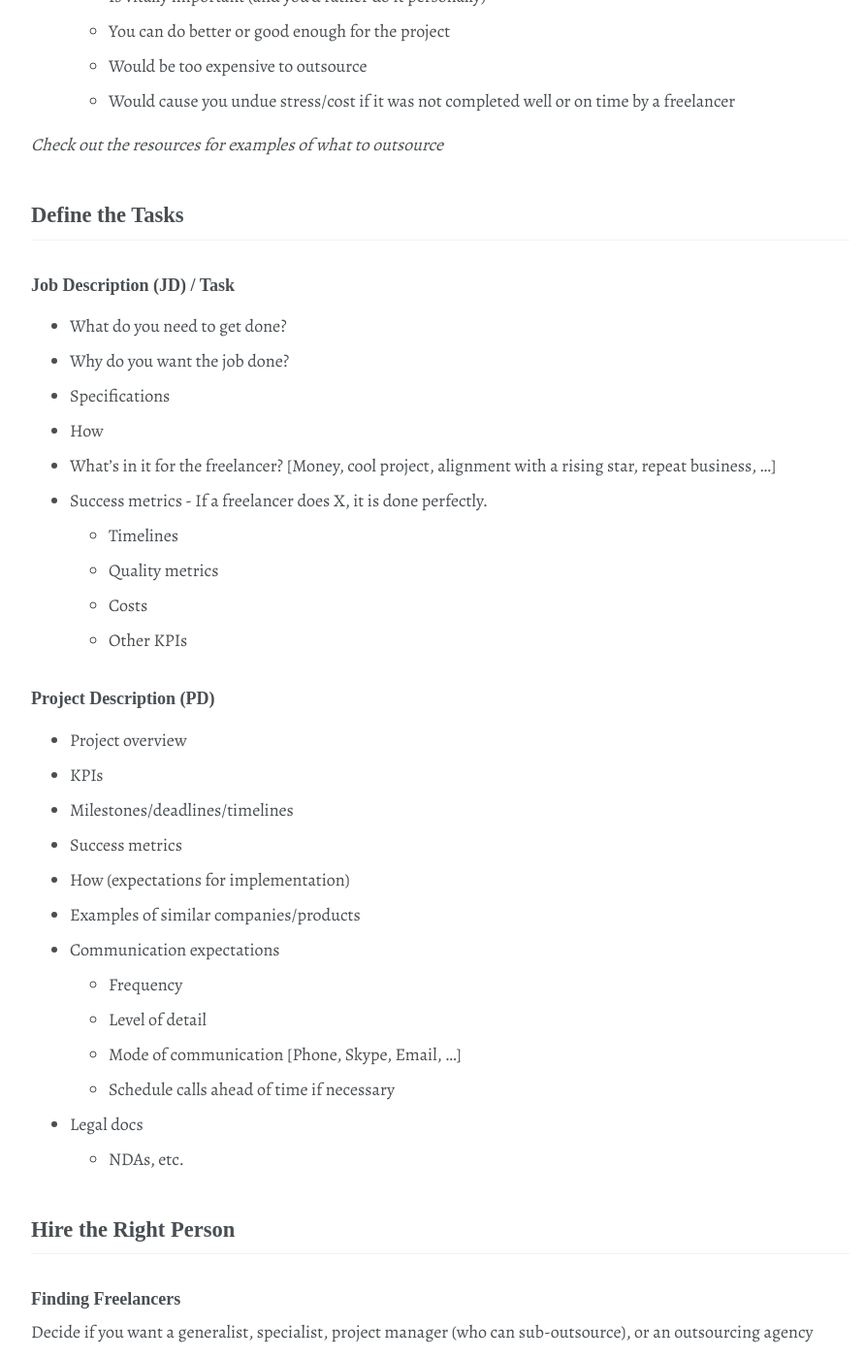
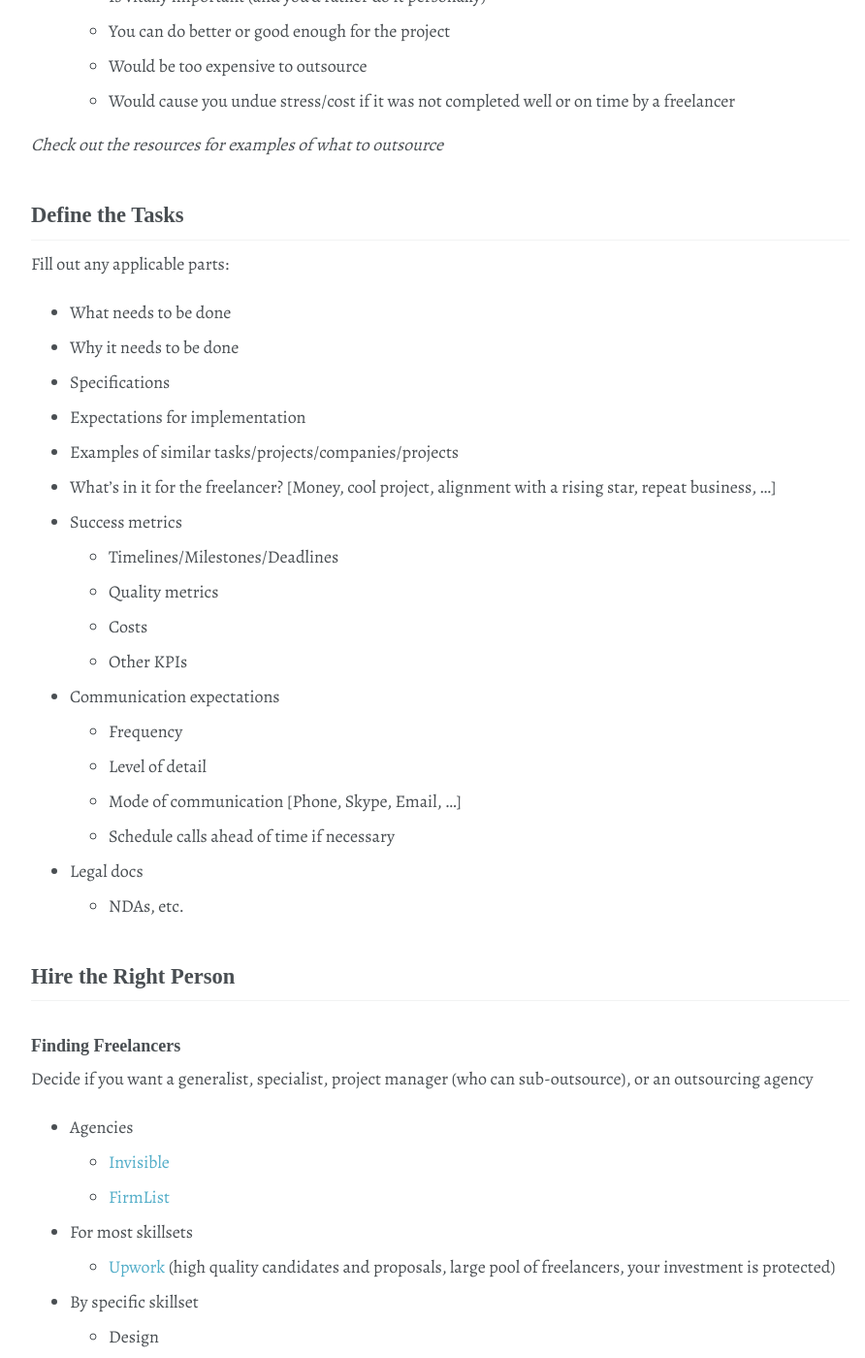
Before and after one commit to shanemileham/levelupmylife, a Jekyll site: the page built from _content/learn/outsourcing.md, in a window 1280 px wide and 1400 px high, scrolled down 920 px. Shown: the whole window at 97% size, without its empty margins (86-978 px from the left). Built offline with Jekyll 4.4.1, drawn with Linux system fonts in a browser that asks for light colours; some web fonts are replaced; comment, search, counter and statistics services are not loaded; some of the changed text lies outside the part shown.

Commit message:
Outsourcing - Combined JD and PD

```diff
--- a/_content/learn/outsourcing.md
+++ b/_content/learn/outsourcing.md
@@ -31,27 +31,18 @@ All tasks to be outsourced are things where your time would be better spent else
 _Check out the resources for examples of what to outsource_
 
 ## Define the Tasks
-
-### Job Description (JD) / Task
-- What do you need to get done?
-- Why do you want the job done?
+Fill out any applicable parts:
+- What needs to be done
+- Why it needs to be done
 - Specifications
-- How
+- Expectations for implementation
+- Examples of similar tasks/projects/companies/projects
 - What's in it for the freelancer? [Money, cool project, alignment with a rising star, repeat business, ...]
-- Success metrics - If a freelancer does X, it is done perfectly.
-  - Timelines
+- Success metrics
+  - Timelines/Milestones/Deadlines
   - Quality metrics
   - Costs
   - Other KPIs
-
-
-### Project Description (PD)
-- Project overview
-- KPIs
-- Milestones/deadlines/timelines
-- Success metrics
-- How (expectations for implementation)
-- Examples of similar companies/products
 - Communication expectations
   - Frequency
   - Level of detail
@@ -59,6 +50,7 @@ _Check out the resources for examples of what to outsource_
   - Schedule calls ahead of time if necessary
 - Legal docs
   - NDAs, etc.
+
 
 ## Hire the Right Person
 
```
